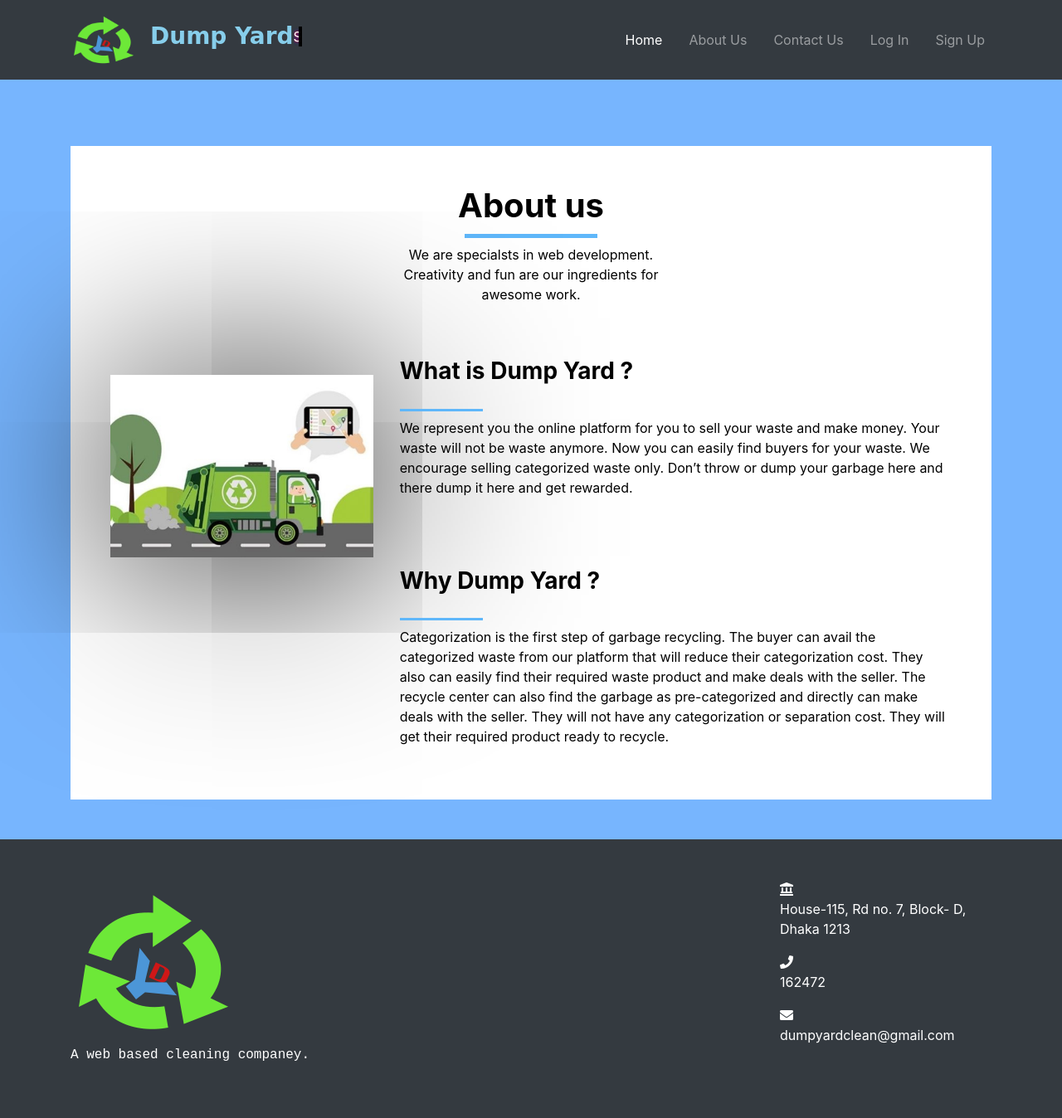
After one commit to minhajputhiyara/Ecobins, a Django app: page /about_us/ in a window 1280 px wide. The commit adds this page. Shown: the whole page at 83% size. Run offline with Django 3.2, Linux system fonts and the light colour scheme; style sheets or scripts are compiled from the project's sources; some libraries are stand-ins or nearby versions.

Commit message:
about us integrated

```diff
--- a/Garbage/urls.py
+++ b/Garbage/urls.py
@@ -3,7 +3,8 @@ from django.contrib import admin
 from django.urls import path,include
 from accounts.views import HomeView,SignUpView
 from management.views import (UploadGarbageView,DisplayWasteView,
-        BuyGarbageView,CleanerView,CleanerDetailView)
+        BuyGarbageView,CleanerView,CleanerDetailView
+        ,AboutUs)
 
 from compain_and_notification.views import (ComplainView,NotificationView
     ,DeleteNotification,NotificationDetails)
@@ -15,6 +16,7 @@ from django.conf.urls.static import static
 urlpatterns = [
     path('admin/', admin.site.urls),
     path('',HomeView,name='homepage'),
+    path('about_us/',AboutUs,name="about_us"),
     path('accounts/',include('accounts.urls')),
     path('cleaning_kit/',include('cleaning_kit.urls')),
     path('upload_garbage/',UploadGarbageView,name='upload_garbage'),
--- a/management/views.py
+++ b/management/views.py
@@ -100,3 +100,9 @@ def CleanerDetailView(request,id=None):
     cleaner=Cleaner.objects.get(pk=id)
     context['cleaner']=cleaner
     return render(request,'cleaner_details.html',context)
+
+
+
+def AboutUs(request):
+
+    return render(request,'about.html',)
--- /dev/null
+++ b/static/custom/css/about.css
@@ -0,0 +1,144 @@
+/*====== typography ======*/
+h1 {
+  font-weight: 700;
+  color: #fff;
+  font-size: 1.75rem; }
+
+h2 {
+  font-weight: 700;
+  color: #000;
+  font-size: 1.75rem; }
+
+.intro {
+  font-size: 1.15rem;
+  margin-bottom: 2.5em; }
+
+span {
+  color: #5fb7fa; }
+
+.black {
+  font-weight: 700;
+  color: #000; }
+
+/*==== main-grid Layout ====*/
+.main-grid {
+  display: grid;
+  grid-template-columns: minmax(1em, 1fr) minmax(0px, 500px) minmax(1em, 1fr);
+  grid-column-gap: 2em; }
+
+main {
+  background-color: #fff;
+  color: #000;
+  grid-column: 2 /-2; }
+
+.head {
+  grid-column: 2 / -2;
+  text-align: center;
+  margin-top: 3em;
+  margin-bottom: 3em; }
+
+.page-title {
+  color: #000;
+  font-size: 2.5rem;
+  justify-self: center; }
+
+.main-image {
+  grid-column: 2 / -2;
+  object-fit: cover;
+  max-width: 100%;
+  display: block;
+  box-shadow: 10px 10px 250px #000; }
+
+.main-text {
+  grid-column: 2 / -2;
+  margin-top: 3em;
+  margin-bottom: 3em; }
+
+.section-title::after {
+  content: "";
+  display: block;
+  width: 100px;
+  height: 3px;
+  margin-top: 1em;
+  background: #5fb7fa;
+  margin-left: auto;
+  margin-right: auto; }
+
+.sub {
+  margin-top: 3em; }
+
+.footer-text {
+  display: flex;
+  flex-direction: column; }
+
+.end {
+  text-align: center;
+  margin-bottom: 0; }
+
+.copyright {
+  font-size: 1.1rem;
+  padding-top: 1em;
+  text-align: center;
+  font-weight: 700; }
+
+.footer-text,
+.copyright {
+  opacity: .4; }
+
+@media (min-width: 600px) {
+  .main-grid {
+    grid-template-columns: minmax(1em, 1fr) repeat(3, minmax(20px, 320px)) minmax(1em, 1fr); }
+
+  .open-nav,
+  .close-nav {
+    display: none; }
+
+  .navigation {
+    position: initial; }
+
+  .nav-list {
+    flex-direction: row;
+    justify-content: flex-start; }
+
+  .nav-link {
+    margin-left: 1em; }
+
+  .logo {
+    padding: .5em 1em;
+    text-align: center; }
+
+  .head {
+    grid-column: 3 / -3; }
+
+  .page-title::after {
+    content: '';
+    display: block;
+    width: 100%;
+    height: 5px;
+    background: #5fb7fa;
+    margin-right: auto;
+    margin-left: auto;
+    margin-top: 10px; }
+
+  .main-image {
+    grid-column: 2;
+    margin-top: 1.3em; }
+
+  .main-text {
+    grid-column: 3 / span 2;
+    margin-top: 0; }
+
+  .section-title::after {
+    margin-left: 0; } }
+@media (min-width: 700px) {
+  .page-title::after {
+    content: '';
+    display: block;
+    width: 160px;
+    height: 5px;
+    background: #5fb7fa;
+    margin-right: auto;
+    margin-left: auto;
+    margin-top: 10px; } }
+
+/*# sourceMappingURL=about.css.map */
--- /dev/null
+++ b/static/custom/js/about.js
@@ -0,0 +1,11 @@
+const closeButton = document.querySelector('.close-nav');
+const openButton = document.querySelector('.open-nav');
+const nav = document.querySelector('.navigation');
+
+closeButton.addEventListener("click", () => {
+    nav.classList.remove('navigation-open');
+});
+
+openButton.addEventListener("click", () => {
+    nav.classList.add('navigation-open');
+});
--- /dev/null
+++ b/static/custom/scss/about.scss
@@ -0,0 +1,182 @@
+
+/*====== typography ======*/
+
+h1 {
+   font-weight: 700;
+   color: #fff;
+   font-size: 1.75rem;
+}
+
+h2 {
+   font-weight: 700;
+   color: #000;
+   font-size: 1.75rem;
+}
+
+.intro {
+  font-size: 1.15rem;
+  margin-bottom: 2.5em;
+}
+
+span {
+   color: rgba(95, 183, 250, 1.0);
+}
+
+.black {
+  font-weight: 700;
+  color: #000;
+}
+
+/*==== main-grid Layout ====*/
+
+.main-grid {
+    display: grid;
+    grid-template-columns: minmax(1em, 1fr) minmax(0px, 500px) minmax(1em, 1fr);
+    grid-column-gap: 2em;
+}
+
+main {
+  background-color: #fff;
+  color: #000;
+  grid-column: 2 /-2;
+}
+
+  .head {
+  grid-column: 2 / -2;
+  text-align: center;
+  margin-top: 3em;
+  margin-bottom: 3em;
+}
+
+.page-title {
+  color: #000;
+  font-size: 2.5rem;
+  justify-self: center;
+}
+
+.main-image {
+  grid-column: 2 / -2;
+  object-fit: cover;
+  max-width: 100%;
+  display: block;
+  box-shadow: 10px 10px 250px #000;
+}
+
+.main-text {
+  grid-column: 2 / -2;
+  margin-top: 3em;
+  margin-bottom: 3em;
+}
+
+.section-title::after {
+  content: "";
+  display: block;
+  width: 100px;
+  height: 3px;
+  margin-top: 1em;
+  background:rgba(95, 183, 250, 1.0);
+  margin-left: auto;
+  margin-right: auto;
+}
+
+.sub {
+  margin-top: 3em;
+}
+
+
+
+.footer-text {
+  display: flex;
+  flex-direction: column;
+}
+
+.end {
+  text-align: center;
+  margin-bottom: 0;
+}
+.copyright {
+  font-size: 1.1rem;
+  padding-top: 1em;
+  text-align: center;
+  font-weight: 700;
+}
+
+.footer-text,
+.copyright {
+  opacity: .4;
+  }
+
+
+  @media (min-width: 600px) {
+      .main-grid {
+        grid-template-columns: minmax(1em, 1fr) repeat(3, minmax(20px, 320px)) minmax(1em, 1fr);
+    }
+
+    .open-nav,
+    .close-nav {
+      display: none;
+    }
+
+    .navigation {
+      position: initial;
+    }
+
+    .nav-list {
+      flex-direction: row;
+      justify-content: flex-start;
+    }
+
+    .nav-link {
+      margin-left: 1em;
+
+    }
+
+    .logo {
+      padding: .5em 1em;
+      text-align: center;
+    }
+
+    .head {
+      grid-column: 3 / -3;
+    }
+
+.page-title::after {
+    content: '';
+    display: block;
+    width: 100%;
+    height: 5px;
+    background: rgba(95, 183, 250, 1.0);
+    margin-right: auto;
+    margin-left: auto;
+    margin-top: 10px;
+}
+
+    .main-image {
+      grid-column: 2;
+      margin-top: 1.3em;
+
+    }
+
+    .main-text {
+      grid-column: 3 / span 2;
+      margin-top: 0;
+    }
+
+    .section-title::after {
+  margin-left: 0;
+}
+
+}
+
+@media(min-width: 700px) {
+  .page-title::after {
+    content: '';
+    display: block;
+    width: 160px;
+    height: 5px;
+    background:rgba(95, 183, 250, 1.0);
+    margin-right: auto;
+    margin-left: auto;
+    margin-top: 10px;
+}
+}
--- a/static/custom/scss/base.scss
+++ b/static/custom/scss/base.scss
@@ -3,9 +3,6 @@
  * Copyright 2013-2017 Start Bootstrap
  * Licensed under MIT (https://github.com/BlackrockDigital/startbootstrap-shop-homepage/blob/master/LICENSE)
  */
-
-
-
 .service-block
 {
   position: relative;
--- a/static/custom/scss/login_style.scss
+++ b/static/custom/scss/login_style.scss
@@ -1,5 +1,3 @@
-
-
 
 .login_block{
    font-family: 'Baloo 2', cursive;
--- /dev/null
+++ b/templates/about.html
@@ -0,0 +1,42 @@
+{% extends 'base.html' %}
+
+{% load static %}
+{% block CSS %}
+<link rel="stylesheet" href="{% static 'custom/css/about.css' %}">
+{% endblock CSS%}
+
+
+{% block content %}
+    <div class="container my-5">
+
+              <main class="main-grid">
+                      <div class="head">
+                      <h1 class="page-title">About us</h1>
+                      <p class="subtitle">We are specialsts in web development. Creativity and fun are our ingredients for awesome work.</p>
+                      </div>
+                      <img class="main-image" src="{% static 'custom/image/about_page.jpeg' %}" alt="garbage">
+
+                      <div class="main-text">
+                          <h2 class="section-title">What is Dump Yard ?</h2>
+                          <p>We represent you the online platform for you to sell your waste and make money. Your waste will not
+                            be waste anymore. Now you can easily find buyers for your waste. We encourage selling categorized
+                            waste only. Don’t throw or dump your garbage here and there dump it here and get rewarded. </p>
+
+                          <h2 class="section-title sub">Why Dump Yard ?</h2>
+                          <p>Categorization is the first step of garbage recycling. The buyer can avail the categorized waste from our
+                            platform that will reduce their categorization cost. They also can easily find their required waste product
+                            and make deals with the seller.
+                            The recycle center can also find the garbage as pre-categorized and directly can make deals with the
+                            seller. They will not have any categorization or separation cost. They will get their required product
+                            ready to recycle.
+                          </p>
+                      </div>
+
+              </main>
+
+    </div>
+{% endblock content%}
+
+{% block JS %}
+<script src="{% static 'custom/js/about.js' %}"></script>
+{% endblock JS %}
--- a/templates/base.html
+++ b/templates/base.html
@@ -26,12 +26,12 @@
     {% endblock CSS %}
   </head>
 
-  <body style="background-image: url({% static 'custom/image/1.jpg' %}); background-repeat: no-repeat , repeat;background-color: black;">
+  <body style="background-image: url({% static 'custom/image/background.jpg' %}); background-repeat: no-repeat , repeat;background-color: black;">
 
     <!-- Navigation -->
     <nav class="navbar navbar-expand-lg navbar-dark bg-dark fixed-top">
       <div class="container">
-        <a class="navbar-brand" href="{% url 'homepage' %}">  <img class="img-logo" src="{% static 'custom/image/Logo.png' %}" alt=""></a> <h1 style="color:skyblue; font-family: Comic Sans MS;">CROW </h1> <br> <p id="typing1">Stay Clean</p>
+        <a class="navbar-brand" href="{% url 'homepage' %}">  <img class="img-logo" src="{% static 'custom/image/Logo.png' %}" alt=""></a> <h1 style="color:skyblue; font-family: Comic Sans MS;">Dump Yard</h1> <br> <p id="typing1">Stay Clean</p>
         <button class="navbar-toggler" type="button" data-toggle="collapse" data-target="#navbarResponsive" aria-controls="navbarResponsive" aria-expanded="false" aria-label="Toggle navigation">
           <span class="navbar-toggler-icon"></span>
         </button>
@@ -42,11 +42,11 @@
               </a>
             </li>
             <li class="nav-item">
-              <a class="nav-link" href="">About Us
+              <a class="nav-link" href="{% url 'about_us' %}">About Us
               </a>
             </li>
             <li class="nav-item">
-              <a class="nav-link" href="">Contact Us
+              <a class="nav-link" href="#contact_us">Contact Us
               </a>
             </li>
             {% if user.is_authenticated %}
@@ -214,7 +214,7 @@
     {% endblock content %}
 
     <!-- Footer -->
-    <footer class="py-5 bg-dark">
+    <footer id="contact_us" class="py-5 bg-dark">
       <div class="container">
         <div class="row">
           <div class="col-lg-6">
@@ -225,9 +225,9 @@
           <div class="col-lg-3">
             </div>
             <div class="col-lg-3">
-                 <i class="fas fa-landmark" aria-hidden="true" style="color:white;"></i> <p style="color:white;">House-115, Rd no. 7, Block- D, Dhaka 1213</p>
-                 <i class="fas fa-phone" aria-hidden="true" style="color:white;"></i> <p style="color:white;">162472</p>
-                 <i class="fas fa-at" aria-hidden="true" style="color:white;"></i> <p style="color:white;">crow_stay_clean@gmail.com</p>
+                 <i class="fa fa-landmark" aria-hidden="true" style="color:white;"></i> <p style="color:white;">House-115, Rd no. 7, Block- D, Dhaka 1213</p>
+                 <i class="fa fa-phone" aria-hidden="true" style="color:white;"></i> <p style="color:white;">162472</p>
+                 <i class="fa fa-envelope" aria-hidden="true" style="color:white;"></i> <p style="color:white;">dumpyardclean@gmail.com</p>
               </div>
         </div>
       </div>
```
Also changed, not shown: db.sqlite3, static/custom/image/about_page.jpeg (added), static/custom/image/background.jpg (added), 3 other files.
